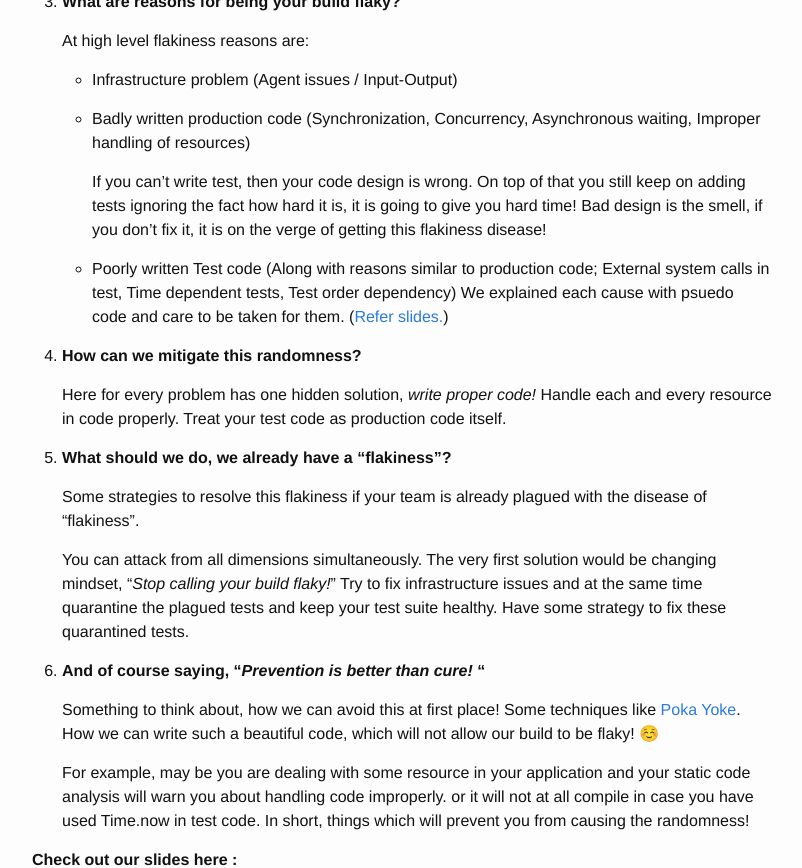
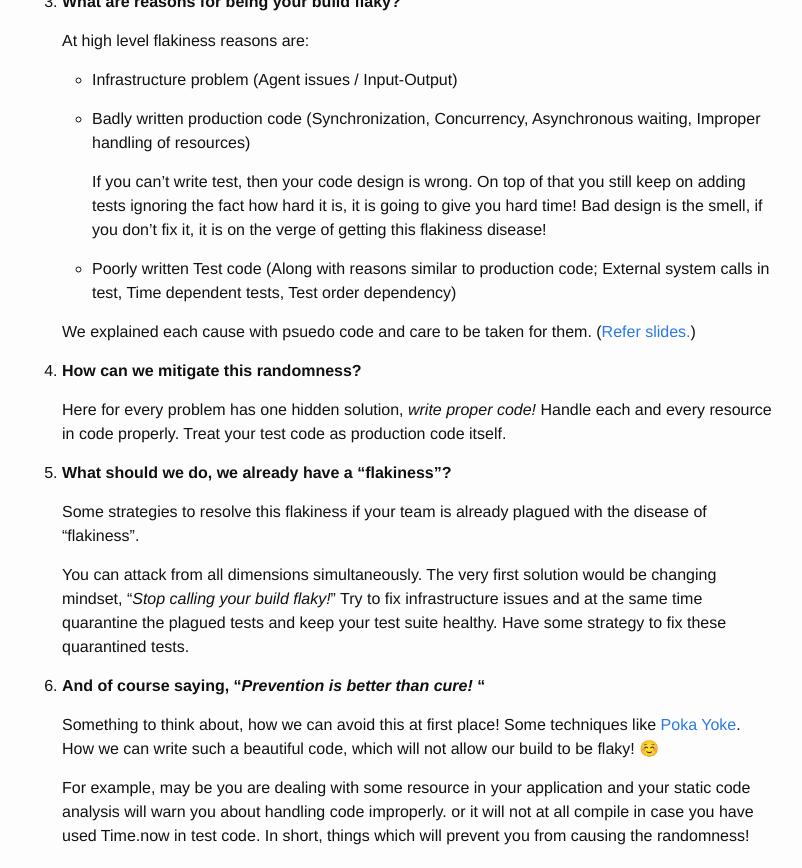
Before and after one commit to pritibiyani/pritibiyani.github.io, a Jekyll site: the page built from _posts/2015-08-16-speaking-at-xp-conf.markdown, in a window 1280 px wide and 900 px high, scrolled down 1783 px, cut to the strip 0-868 px from the top of the window. Shown: the whole strip, without its empty margins (238-1040 px from the left). Built offline with Jekyll 4.4.1, drawn with Linux system fonts in a browser that asks for light colours; emoji names are drawn with the system emoji font; comment, search, counter and statistics services are not loaded; part of the change alters nothing that is shown; some of the changed text lies outside the part shown.

Commit message:
Some changes formatting

```diff
--- a/_posts/2015-08-16-speaking-at-xp-conf.markdown
+++ b/_posts/2015-08-16-speaking-at-xp-conf.markdown
@@ -51,6 +51,7 @@ This was two day conference. Our talk was on second day. The day started with st
         Bad design is the smell, if you don't fix it, it is on the verge of getting this flakiness disease!
 
     - Poorly written Test code (Along with reasons similar to production code; External system calls in test, Time dependent tests, Test order dependency)
+
      We explained each cause with psuedo code and care to be taken for them. (<a href="#slides">Refer slides.</a>)
 
 4.  **How can we mitigate this randomness?**
@@ -94,3 +95,5 @@ This was two day conference. Our talk was on second day. The day started with st
 Thanks a lot [Shirish Padalkar](https://about.me/shirishpadalkar) for opening up opportunity to us, giving us feedback time to time and [Yahya](https://twitter.com/meetykp), surely I learnt a lot while pairing !
 
  And A big thank you to XP conference team for giving us chance instead of our colleague and all the people who attended this talk!
+
+#####Thanks to [Aroj](https://www.linkedin.com/pub/aroj-george/b/573/74b), who gave me idea to write about this experience.
```
